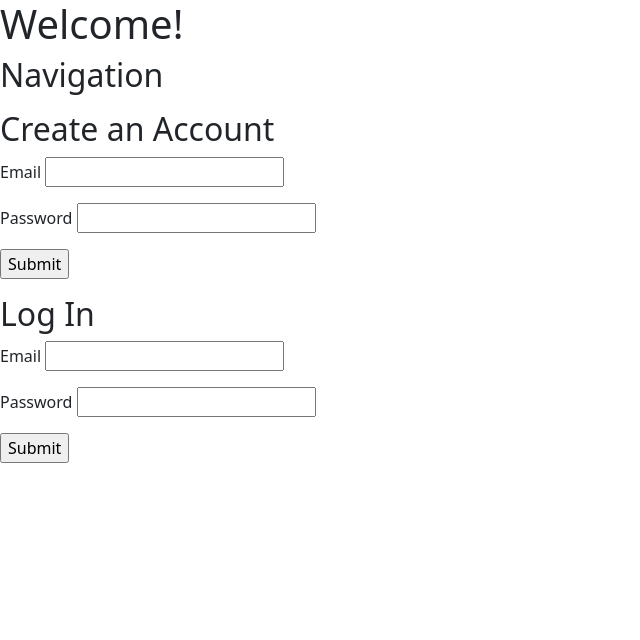
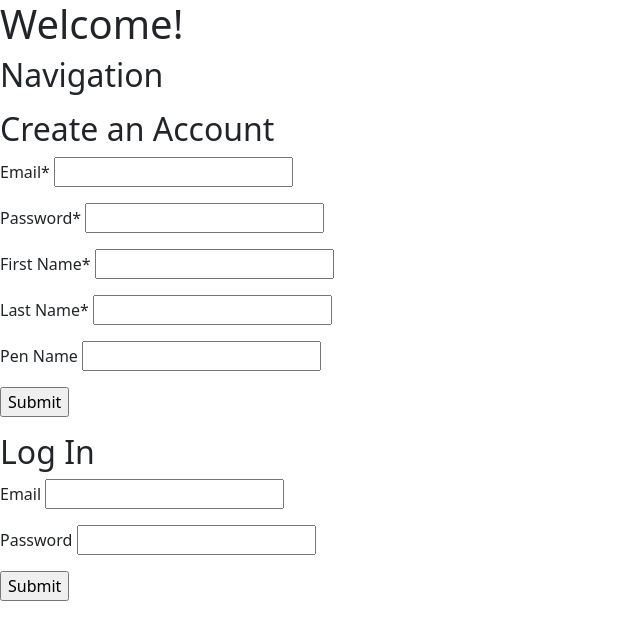
Before and after one commit to huaszu/mental-health-exercises-project, a Flask app: page / in a window 1280 px wide. Shown: the top 640 px of the page, without its empty margins (0-640 px from the left). Run offline with Flask 2, Linux system fonts and the light colour scheme.

Commit message:
Updated 'Create an Account' form to ask for necessary information, where Pen Name is optional.

```diff
--- a/server.py
+++ b/server.py
@@ -23,12 +23,13 @@ def register_user():
 
     email = request.form.get("email")
     password = request.form.get("password")
+    first_name = request.form.get("first-name")
+    last_name = request.form.get("last-name")
+    pen_name = request.form.get("pen-name")
 
-    first_name = "First"
-    last_name = "Last"
     is_expert = False
     is_consumer = True
-    pen_name = "pen"
+    # pen_name = "pen"
 
     user = crud.get_user_by_email(email)
     if user:
--- a/templates/homepage.html
+++ b/templates/homepage.html
@@ -13,11 +13,23 @@
   <h2>Create an Account</h2>
   <form action="/users" method="POST">
     <p>
-      Email <input type="text" name="email">
+      Email* <input type="text" name="email" required>
     </p>
 
     <p>
-      Password <input type="password" name="password">
+      Password* <input type="password" name="password" required>
+    </p>
+
+    <p>
+      First Name* <input type="text" name="first-name" required>
+    </p>
+
+    <p>
+      Last Name* <input type="text" name="last-name" required>
+    </p>
+
+    <p>
+      Pen Name <input type="text" name="pen-name">
     </p>
 
     <p>
```
